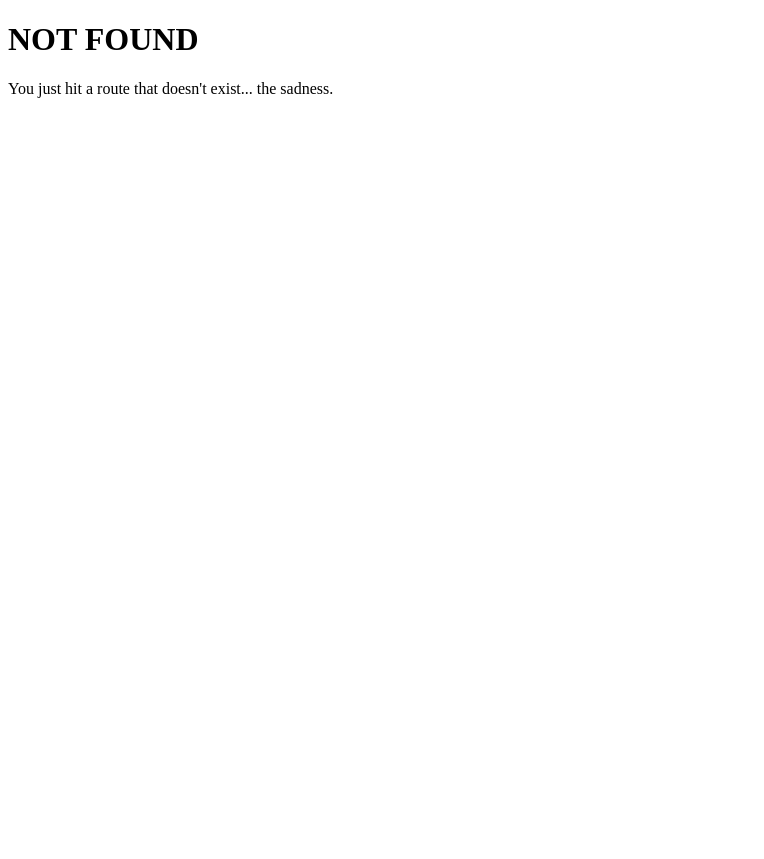
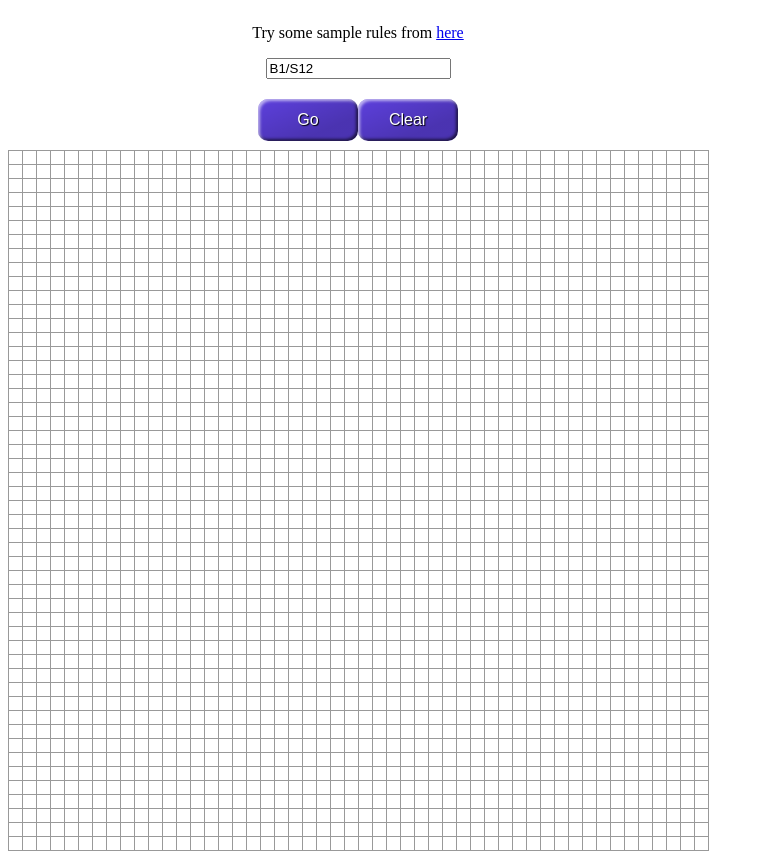
Before and after one commit to CheshireSwift/gatsby-cheshire-swift, a Gatsby site: page /psrh in a window 1280 px wide. Before the commit this address had no page. Shown: the whole page, without its empty margins (0-764 px from the left). Before the commit the page ends 800 px from the top, so only its background shows below. Built offline with nearby package versions, Linux system fonts and the light colour scheme; Gatsby itself is replaced by a stand-in of ours.

```diff
--- a/src/pages/index.tsx
+++ b/src/pages/index.tsx
@@ -1,20 +1,10 @@
 import * as React from 'react';
-import { Board } from '../components/board';
-import { css } from '../../node_modules/emotion';
+import Link from 'gatsby-link';
 
-const Game = () => (
-  <div className={css({
-    display: 'flex',
-    flexDirection: 'row',
-    textAlign: 'center',
-  })}>
-    <div>
-      <p>Try some sample rules from <a href="https://en.wikipedia.org/wiki/Life-like_cellular_automaton">here</a></p>
-      <Board />
-    </div>
+export default () => (
+  <div>
+    <h1>Hi people</h1>
+    <Link to="/page-2/">Go to page 2</Link>
+    <Link to="/psrh/">Go to Game of Life</Link>
   </div>
 );
-
-export default () => (
-  <Game />
-);
--- /dev/null
+++ b/src/pages/psrh.tsx
@@ -0,0 +1,20 @@
+import * as React from 'react';
+import { Board } from '../components/board';
+import { css } from '../../node_modules/emotion';
+
+const Game = () => (
+  <div className={css({
+    display: 'flex',
+    flexDirection: 'row',
+    textAlign: 'center',
+  })}>
+    <div>
+      <p>Try some sample rules from <a href="https://en.wikipedia.org/wiki/Life-like_cellular_automaton">here</a></p>
+      <Board />
+    </div>
+  </div>
+);
+
+export default () => (
+  <Game />
+);
```
